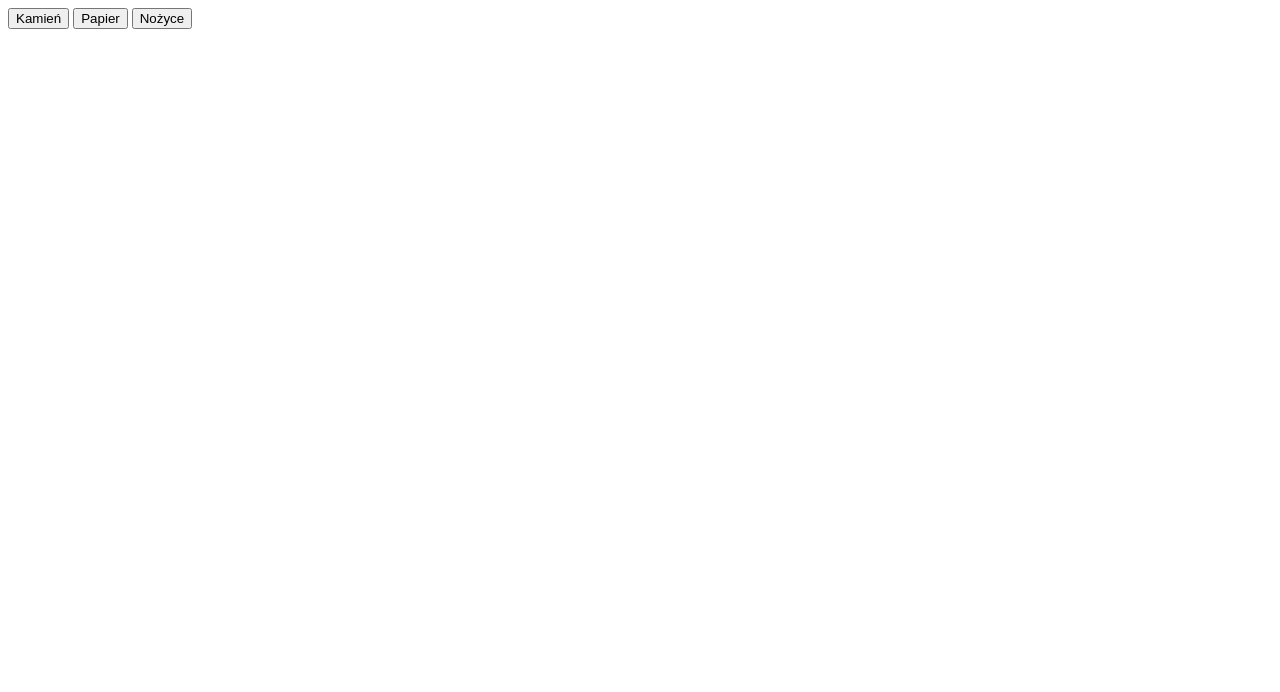
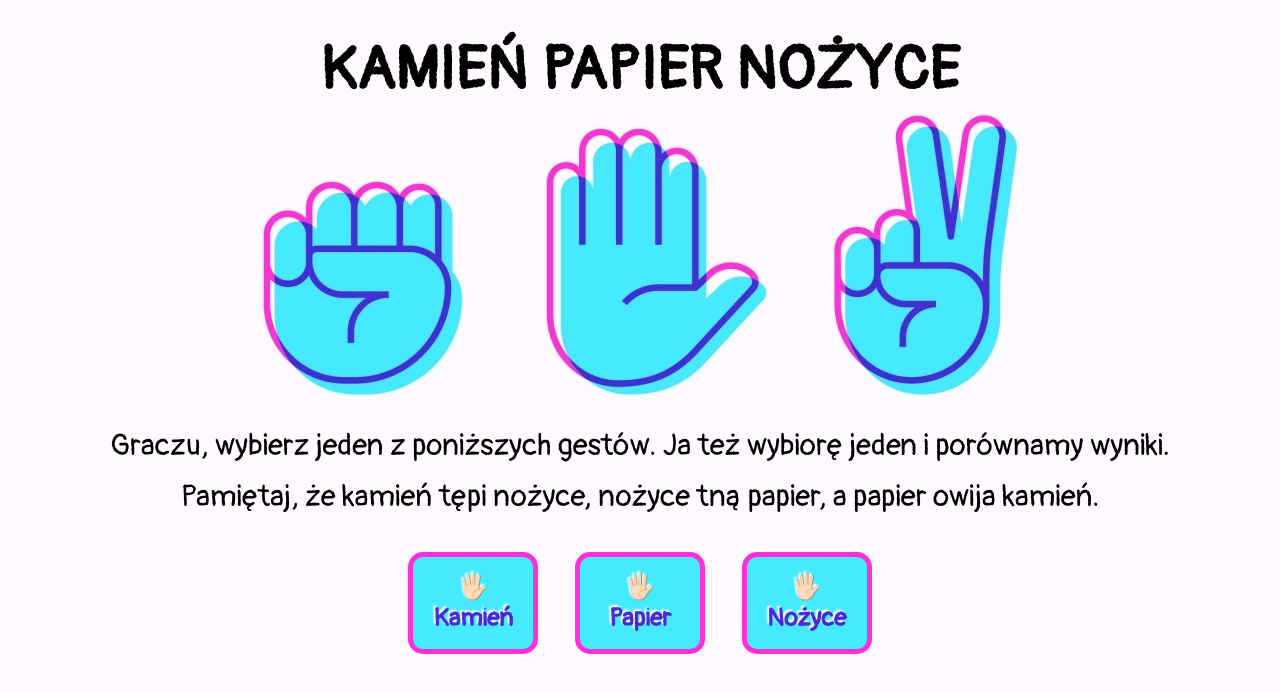
Before and after one commit to sebastianfaryna/javascript-prework, a website: page index.html in a window 1280 px wide. Drawn offline with Linux system fonts and the light colour scheme.

Commit message:
Add graphics and styles

```diff
--- a/index.html
+++ b/index.html
@@ -1,18 +1,26 @@
 <!DOCTYPE html>
 <html lang="pl">
 	<head>
-	<meta charset="UTF-8">
+		<meta charset="utf-8">
 		<title>Kamień, papier, nożyce</title>
+		<link href="https://fonts.googleapis.com/css2?family=Pangolin&display=swap" rel="stylesheet">
 		<link rel="stylesheet" href="css/style.css">
 	</head>
 	<body>
+		<header>
+			<div class="splash">
+				<h1>Kamień Papier Nożyce</h1>
+			</div>
+		</header>
 		<div class="container">
+			<div id="info">Graczu, wybierz jeden z poniższych gestów. Ja też wybiorę jeden i porównamy wyniki.<br>Pamiętaj, że kamień tępi nożyce, nożyce tną papier, a papier owija kamień.</div>
 			<div id="buttons">
-			<button id="play-rock">Kamień</button>
-			<button id="play-paper">Papier</button>
-			<button id="play-scissors">Nożyce</button>
+				<button class="rock" id="play-rock"><span>&#x1F590&#x1F3FB</span><br>Kamień</button>
+				<button class="paper" id="play-paper"><span>&#x1F590&#x1F3FB</span><br>Papier</button>
+				<button class="scissors" id="play-scissors"><span>&#x1F590&#x1F3FB</span><br>Nożyce</button>
 			</div>
 			<div id="messages"></div>
+			<div id="results"></div>
 		</div>
 		<script src="js/functions.js"></script>
 		<script src="js/script.js"></script>
--- a/js/script.js
+++ b/js/script.js
@@ -25,8 +25,7 @@ function playGame(playerInput){
 
     // Ruch Gracza //
 
-    // let playerInput = prompt('Wybierz swój ruch! 1: kamień, 2: papier, 3: nożyce');
-    let playerMove = getMoveName(playerInput);
+        let playerMove = getMoveName(playerInput);
 
     console.log('Gracz wpisał: ' + playerInput);
 
@@ -68,3 +67,6 @@ document.getElementById('play-paper').addEventListener('click', function(){
 document.getElementById('play-scissors').addEventListener('click', function(){
     playGame(3);
 });
+
+// Licznik rund
+// w formacie X-Y, gdzie X to wygrane gracza, a Y komputera
--- a/sass/style.scss
+++ b/sass/style.scss
@@ -0,0 +1,74 @@
+$font-fancy: 'Pangolin', cursive;
+
+* {
+	box-sizing: border-box;
+}
+
+body {
+	margin: 0;
+	text-align: center;
+    line-height: 1.7;
+    background-color: #fffaff;
+    font-family: $font-fancy;
+    font-size: 30px;
+}
+
+h1 {
+	color: #000;
+	font-size: 60px;
+    font-family: $font-fancy;
+    font-weight: bold;
+    text-transform: uppercase;
+    margin: 20px 0;
+}
+
+header {
+    position: relative;
+    .splash {
+        background-image: url("../images/rps.jpg");
+        background-position: center;
+        background-repeat: no-repeat;
+        width: 100%;
+        height: 50vh;
+    }
+}
+
+button {
+    width: 130px;
+    padding: 15px;
+    margin: 30px 15px;
+    display: inline-block;
+    text-align: center;
+    font-family: $font-fancy;
+    font-size: 25px;
+    font-weight: bold;
+    color: #462cd5;
+    text-shadow: -2px -2px 2px #fffaff;
+    background-color: #45eafe;
+    border: 5px solid #fe30d7;
+    border-radius: 15px;
+    cursor: pointer;
+    transition-duration: .5s;
+    &:hover {
+        color: #000;
+        background-color: #ffffff00;
+        border-color: #000;
+        border-radius: 50%;
+        text-shadow: none;
+    }
+}
+
+button.rock:hover {
+    span {display: none;}
+    &:before {content: '✊🏻';}
+}
+
+button.paper:hover {
+    span {display: none;}
+    &:before {content: '✋🏻';}
+}
+
+button.scissors:hover {
+    span {display: none;}
+    &:before {content: '✌🏻';}
+}
```
Also changed, not shown: css/style.css, images/rps.jpg (added), vendor/bootstrap-grid.css (added), 1 other file. Lines whose indentation alone changed are shown as unchanged.
